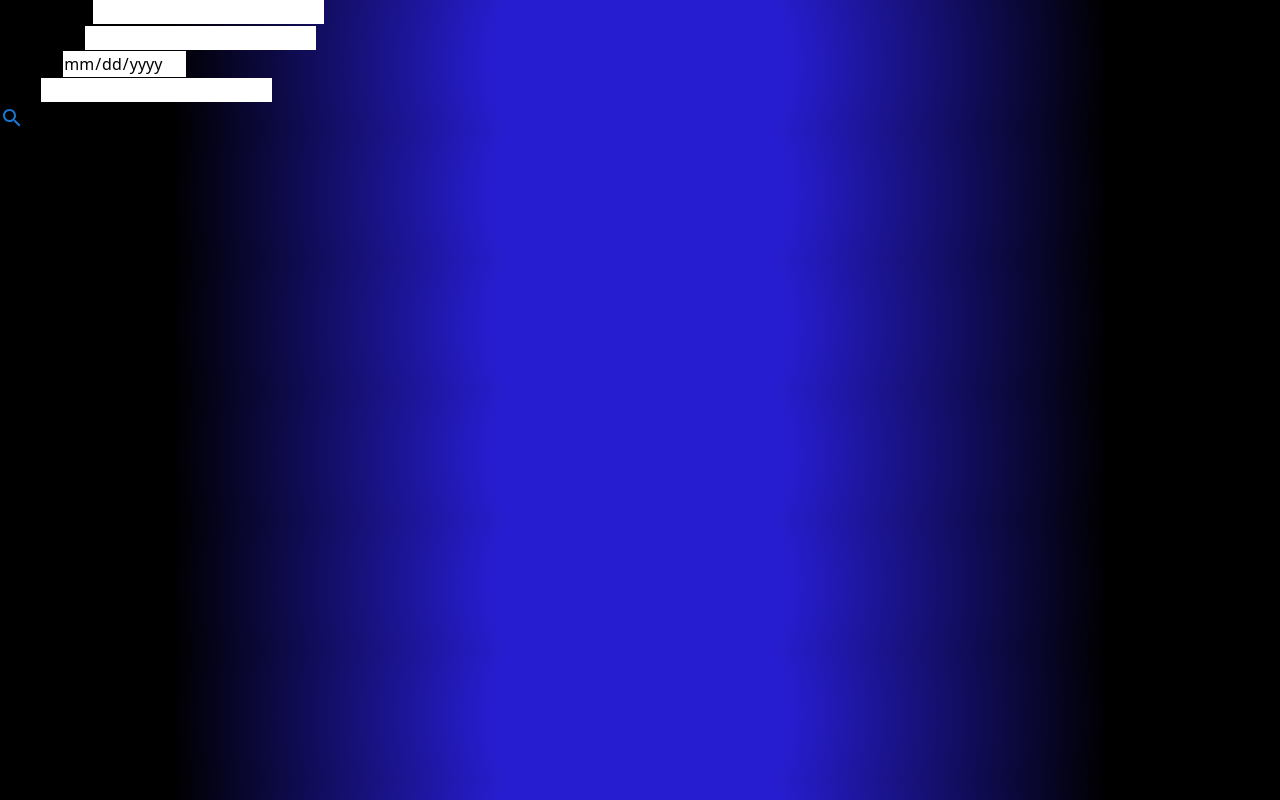
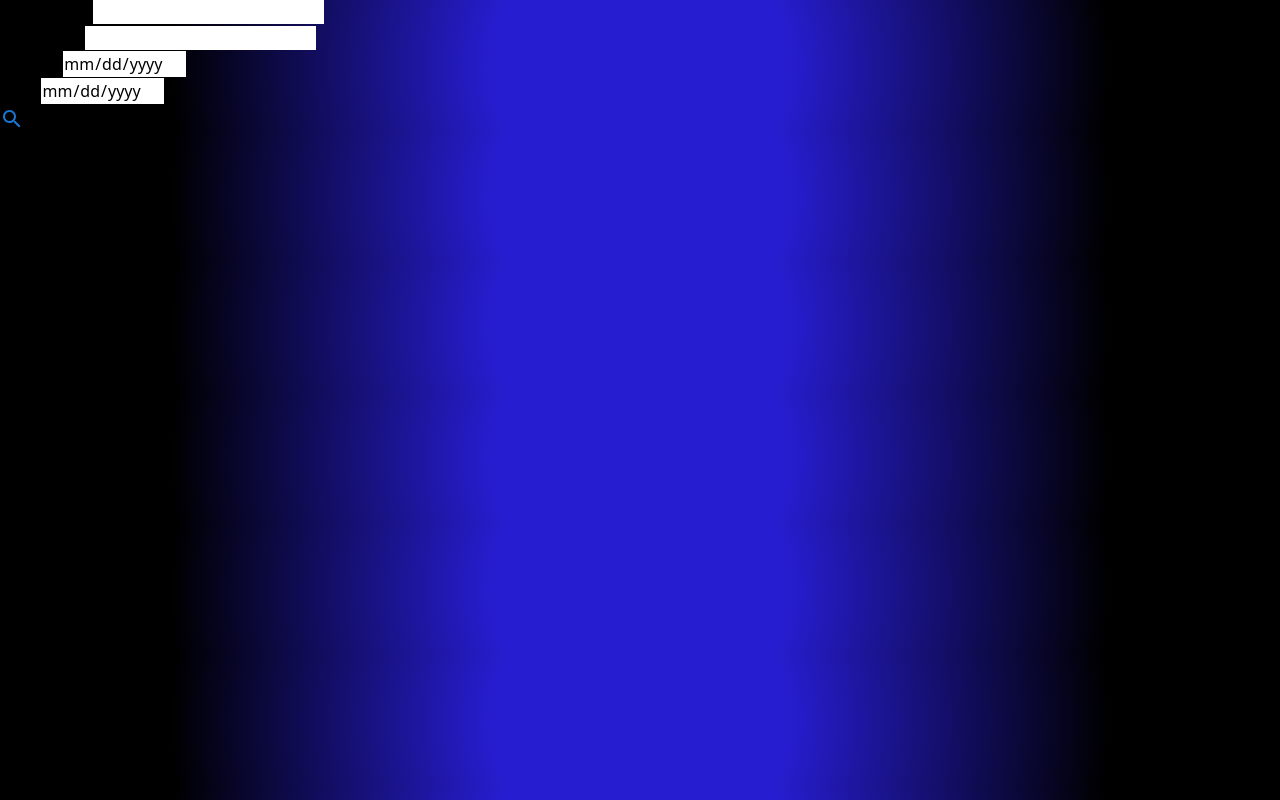
Before and after one commit to adamkumlin/twitch-clip-search, a React (Vite) app: page / in a window 1280 px wide. Built offline with nearby package versions, Linux system fonts and the light colour scheme.

Commit message:
style date pickers

```diff
--- a/src/App.tsx
+++ b/src/App.tsx
@@ -1,10 +1,20 @@
 import { useState } from "react";
-import type { Clip, ResponseDetails } from "./types";
+import type { Clip, ResponseDetails, SearchQuery } from "./types";
 import { SearchFilter } from "./components/SearchFilter";
 import { ClipsContainer } from "./components/ClipsContainer";
 
 function App() {
   const [clips, setClips] = useState<Clip[]>([]);
+  const date = new Date();
+  let oneMonthPriorToToday = new Date();
+  const today = new Date(date.getFullYear(), date.getMonth(), date.getDate());
+  oneMonthPriorToToday.setDate(today.getDate() - 30);
+  const [searchQuery, setSearchQuery] = useState<SearchQuery>({
+    title: "",
+    streamer: "",
+    startDate: oneMonthPriorToToday.toISOString(),
+    endDate: today.toISOString(),
+  });
   const [responseDetails, setResponseDetails] = useState<ResponseDetails>({
     pagination: "",
     broadcasterId: "",
@@ -50,10 +60,16 @@ function App() {
 
   return (
     <div className="App text-center text-white p-4 overflow-x-hidden min-h-full">
-      <SearchFilter setResponseDetails={setResponseDetails} populateClipsArray={populateClipsArray} />
+      <SearchFilter
+        searchQuery={searchQuery}
+        setSearchQuery={setSearchQuery}
+        setResponseDetails={setResponseDetails}
+        populateClipsArray={populateClipsArray}
+      />
 
       {clips.length > 0 ? (
         <ClipsContainer
+          searchQuery={searchQuery}
           setClips={setClips}
           clips={clips}
           responseDetails={responseDetails}
--- a/src/components/ClipsContainer.tsx
+++ b/src/components/ClipsContainer.tsx
@@ -1,5 +1,5 @@
 import { useEffect, useState } from "react";
-import type { Clip as ClipT, ResponseDetails, SortMetric, SortOption } from "../types";
+import type { Clip as ClipT, ResponseDetails, SearchQuery, SortMetric, SortOption } from "../types";
 import { Clip } from "./Clip";
 import { NextButton } from "./NextButton";
 import { PreviousButton } from "./PreviousButton";
@@ -12,6 +12,7 @@ interface ClipsContainerProps {
   responseDetails: ResponseDetails;
   populateClipsArray: (data: any) => void;
   setResponseDetails: React.Dispatch<React.SetStateAction<ResponseDetails>>;
+  searchQuery: SearchQuery;
 }
 
 export function ClipsContainer({
@@ -20,6 +21,7 @@ export function ClipsContainer({
   responseDetails,
   populateClipsArray,
   setResponseDetails,
+  searchQuery,
 }: ClipsContainerProps) {
   const [sortOption, setSortOption] = useState<SortOption>({
     metric: "views" as unknown as SortMetric,
@@ -158,8 +160,10 @@ export function ClipsContainer({
           responseDetails={responseDetails}
           populateClipsArray={populateClipsArray}
           setResponseDetails={setResponseDetails}
+          searchQuery={searchQuery}
         />
         <NextButton
+        searchQuery={searchQuery}
           responseDetails={responseDetails}
           populateClipsArray={populateClipsArray}
           setResponseDetails={setResponseDetails}
--- a/src/components/NextButton.tsx
+++ b/src/components/NextButton.tsx
@@ -1,16 +1,17 @@
 import NavigateNextIcon from "@mui/icons-material/NavigateNext";
-import { ResponseDetails } from "../types";
+import { ResponseDetails, SearchQuery } from "../types";
 
 interface NextButtonProps {
   responseDetails: ResponseDetails;
   setResponseDetails: React.Dispatch<React.SetStateAction<ResponseDetails>>;
   populateClipsArray: (data: any) => void;
+  searchQuery: SearchQuery;
 }
 
-export function NextButton({ populateClipsArray, setResponseDetails, responseDetails }: NextButtonProps) {
+export function NextButton({ populateClipsArray, setResponseDetails, responseDetails, searchQuery }: NextButtonProps) {
 
   async function handleNextButtonClick() {
-    const rawClips = await goToNextPage();
+    const rawClips = await goToNextPage(searchQuery);
     setResponseDetails((current) => ({
       ...current,
       pagination: rawClips.pagination.cursor,
@@ -19,9 +20,9 @@ export function NextButton({ populateClipsArray, setResponseDetails, responseDet
     populateClipsArray(rawClips);
   }
 
-  function goToNextPage() {
+  function goToNextPage(searchQuery: SearchQuery) {
     const data = fetch(
-      `https://api.twitch.tv/helix/clips?broadcaster_id=${responseDetails.broadcasterId}&first=15&after=${responseDetails.pagination}&started_at=2024-01-01T00:00:00Z&ended_at=2024-02-01T00:00:00Z`,
+      `https://api.twitch.tv/helix/clips?broadcaster_id=${responseDetails.broadcasterId}&first=15&after=${responseDetails.pagination}&started_at=${searchQuery.startDate}&ended_at=${searchQuery.endDate}`,
       {
         headers: {
           Authorization: `Bearer ${import.meta.env.VITE_ACCESS_TOKEN}`,
--- a/src/components/PreviousButton.tsx
+++ b/src/components/PreviousButton.tsx
@@ -1,16 +1,17 @@
 import NavigateBeforeIcon from "@mui/icons-material/NavigateBefore";
-import type { ResponseDetails } from "../types";
+import type { ResponseDetails, SearchQuery } from "../types";
 
 interface PreviousButtonProps {
   responseDetails: ResponseDetails;
   populateClipsArray: (data: any, isFiltered: boolean) => void;
   setResponseDetails: React.Dispatch<React.SetStateAction<ResponseDetails>>;
+  searchQuery: SearchQuery;
 }
 
-export function PreviousButton({ responseDetails, populateClipsArray, setResponseDetails }: PreviousButtonProps) {
+export function PreviousButton({ responseDetails, populateClipsArray, setResponseDetails, searchQuery }: PreviousButtonProps) {
   function goToPreviousPage() {
     const data = fetch(
-      `https://api.twitch.tv/helix/clips?broadcaster_id=${responseDetails.broadcasterId}&first=15&before=${responseDetails.pagination}`,
+      `https://api.twitch.tv/helix/clips?broadcaster_id=${responseDetails.broadcasterId}&first=15&before=${responseDetails.pagination}&started_at=${searchQuery.startDate}&ended_at=${searchQuery.endDate}`,
       {
         headers: {
           Authorization: `Bearer ${import.meta.env.VITE_ACCESS_TOKEN}`,
@@ -24,6 +25,7 @@ export function PreviousButton({ responseDetails, populateClipsArray, setRespons
 
   async function handlePreviousButtonClick() {
     const rawClips = await goToPreviousPage();
+    console.log(responseDetails.pagination)
     setResponseDetails((current) => ({
       ...current,
       pagination: rawClips.pagination.cursor,
--- a/src/components/SearchFilter.tsx
+++ b/src/components/SearchFilter.tsx
@@ -1,23 +1,17 @@
-import { useState } from "react";
 import type { ResponseDetails, SearchQuery } from "../types";
 import VideoCameraFrontIcon from "@mui/icons-material/VideoCameraFront";
 import TitleIcon from "@mui/icons-material/Title";
 import SearchIcon from "@mui/icons-material/Search";
 import DateRangeIcon from "@mui/icons-material/DateRange";
 
-
-
 interface SearchFilterProps {
   setResponseDetails: React.Dispatch<React.SetStateAction<ResponseDetails>>;
   populateClipsArray: (data: any) => void;
+  searchQuery: SearchQuery;
+  setSearchQuery: React.Dispatch<React.SetStateAction<SearchQuery>>;
 }
 
-export function SearchFilter({ setResponseDetails, populateClipsArray }: SearchFilterProps) {
-  const [searchQuery, setSearchQuery] = useState<SearchQuery>({
-    title: "",
-    streamer: "",
-  });
-
+export function SearchFilter({ setResponseDetails, populateClipsArray, searchQuery, setSearchQuery }: SearchFilterProps) {
   async function handleSearch(e: React.MouseEvent<HTMLInputElement, MouseEvent>) {
     e.preventDefault();
 
@@ -58,7 +52,7 @@ export function SearchFilter({ setResponseDetails, populateClipsArray }: SearchF
     }
 
     const data = fetch(
-      `https://api.twitch.tv/helix/clips?broadcaster_id=${broadcasterId}&first=16&started_at=2024-01-01T00:00:00Z&ended_at=2024-02-01T00:00:00Z`,
+      `https://api.twitch.tv/helix/clips?broadcaster_id=${broadcasterId}&first=15&started_at=${searchQuery.startDate}&ended_at=${searchQuery.endDate}`,
       {
         headers: {
           Authorization: `Bearer ${import.meta.env.VITE_ACCESS_TOKEN}`,
@@ -125,7 +119,7 @@ export function SearchFilter({ setResponseDetails, populateClipsArray }: SearchF
           <input
             type="date"
             id="dateFrom"
-            className="text-transparent block h-10 bg-gray-500 border-r-2 border-t-2 border-b-2"
+            className="text-transparent group-focus-within:text-white block h-10 bg-gray-500 border-t-2 border-b-2"
           />
         </div>
         <div className="group">
@@ -134,9 +128,9 @@ export function SearchFilter({ setResponseDetails, populateClipsArray }: SearchF
             To
           </label>
           <input
-            type="dateTo"
-            id="date"
-            className="text-transparent block h-10 bg-gray-500 border-r-2 border-t-2 border-b-2 *"
+            type="date"
+            id="dateTo"
+            className="text-transparent group-focus-within:text-white block h-10 bg-gray-500 border-r-2 border-t-2 border-b-2 *"
             max={Date.now()}
           />
         </div>
--- a/src/types.ts
+++ b/src/types.ts
@@ -1,6 +1,8 @@
 export type SearchQuery = {
   title: string;
   streamer: string;
+  startDate: string;
+  endDate: string;
 };
 
 export type Clip = {
```
